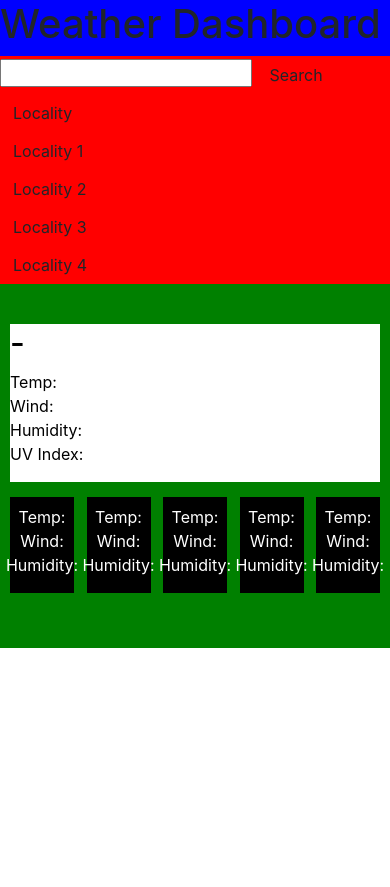
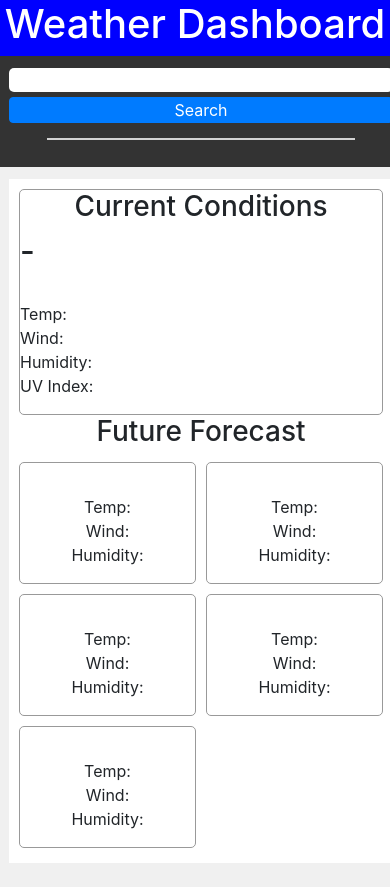
Before and after one commit to wfknowles/weather-dashboard, a plain HTML site: page index.html in a window 390 px wide. Before the commit the page ends 844 px from the top, so only its background shows below. Drawn offline with nearby package versions, Linux system fonts and the light colour scheme; no server answers.

Commit message:
Front End Error Handling And Load From Memory Complete

```diff
--- a/assets/css/style.css
+++ b/assets/css/style.css
@@ -6,68 +6,129 @@
 
 body {
     font-size: 16px;
+    background-color: white;
 }
 
 #dash-title {
     background: blue;
 }
 
-#dash-menu {
-    background: red;
+.dash-title {
+    text-align: center;
+    color: white;
 }
 
-#dash-body {
-    width: 100%;
-    background: green;
-    padding: 40px;
+.dash-menu-wrapper {
+    display: flex;
+    justify-content: center;
+    background: #333333;
+    padding: 0 !important;
+    margin: 0;
 }
 
-.current-wrapper {
-    width: 100%;
-    background: white;
-    color: black;
+.dash-menu, .dash-body {
+    width: calc(100% - 36px);
+    margin-top: 12px;
+    margin-bottom: 12px;
+    margin-left: 24px;
+    margin-right: 12px;
 }
 
-.current-wrapper > .row {
+.dash-menu-item {
     width: 100%;
-    display: flex;
-    flex-wrap: nowrap;
 }
 
-.five-day-wrapper {
-    width: 100%;
-    margin: 0 !important;
-    padding: 0 !important
+.dash-menu-item-separator {
+    width: 80%;
+    border-top: 2px solid lightgray;
+    margin: 15px auto;
 }
 
-.five-day-wrapper > .row {
+.dash-form > input {
     width: 100%;
-    display: flex;
-    flex-wrap: nowrap;
-    justify-content: space-between;
-    margin: 15px 0 !important;
-    padding: 0 !important;
-}
-
-.five-day-wrapper .five-day {
-    width: 100%;
-    background: black;
-    color: white;
-    text-align: center;
-    margin: 0 !important;
-    padding: 0 !important;
-}
-
-.five-day-wrapper .five-day > .row {
-    width: 100%;
-    display: flex;
-    flex-wrap: nowrap;
-    justify-content: center;
+    border: lightgray;
+    border-radius: 5px;
     margin: 0;
     padding: 0;
 }
 
+.dash-form > button {
+    width: 100%;
+    margin: 0;
+    margin-top: 5px;
+    padding: 0
+}
 
+.dash-history .history-item-wrapper {
+    width: 100%;
+}
+
+.dash-history .history-item-wrapper .history-item {
+    width: 100%;
+    border: none;
+    border-radius: 5px;
+    background: white;
+    margin-bottom: 10px;
+}
+
+.dash-body-wrapper {
+    display: flex;
+    justify-content: center;
+    background: #f0f0f0;
+    padding: 0 !important;
+    margin: 0;
+}
+
+
+.dash-module-wrapper {
+    background: white;
+    width: 100%;
+    padding: 10px;
+}
+
+.dash-module-wrapper:first-child {
+    margin-bottom: 12px;
+}
+
+/* .dash-module {
+    padding: 10px;
+} */
+
+.dash-border {
+    border: 1px solid #999999;
+    border-radius: 5px;
+}
+
+#forcast-current {
+    padding: 10px;
+}
+
+#forecase-current > div {
+    width: 100%;
+}
+
+#forecast-future {
+    width: 100%;
+}
+
+#forecast-future > div {
+    width: 100%;
+    display: flex;
+    flex-wrap: wrap;
+    justify-content: space-between;
+}
+
+#forecast-future .forecast-future-day{
+    width: 100%;
+    margin: 0;
+    padding: 0;
+    background-color: white;
+}
+
+#forecast-future .forecast-future-day > div {
+    width: 100%;
+    text-align: center;
+}
 .col-md-20 {
     width: calc(20% - 10px);
     margin: 0;
@@ -75,7 +136,7 @@ body {
 }
 
 .uvindex {
-    padding: 10px;
+    padding: 5px 10px;
     color: white
 }
 
@@ -95,3 +156,24 @@ body {
 .uvindex.very-high {
     background-color: red;
 }
+
+/* MEDIA QUERY FOR MEDIA LARGER THAN PHONE */
+@media screen and (max-width: 575px) {
+    .col-md-20 {
+        width: calc(50% - 5px);
+        margin: 0;
+        padding: 0;
+    }
+
+    .dash-body, .dash-body {
+        width: 100%;
+    }
+
+    .dash-module > h3 {
+        text-align: center;
+    }
+
+    #forecast-future .forecast-future-day {
+        margin: 5px 0;
+    }
+}
--- a/assets/js/script.js
+++ b/assets/js/script.js
@@ -4,28 +4,47 @@ const defaultSearchHistory = [];
 //Get searchHistory from localStorage
 function getSearchHistory() {
     var searchHistory = JSON.parse(localStorage.getItem('searchHistory')) || defaultSearchHistory;
-    // var searchHistory = defaultSearchHistory;
     return searchHistory;
 }
 
 //Set setHistory to localStorage
 function setSearchHistory(searchHistory) {
     localStorage.setItem('searchHistory', JSON.stringify(searchHistory));
+    renderSearchHistory(searchHistory);
 }
 
 async function weatherDashboardInit() {
 
-    //Current Weather Test
-    var weatherReport = await searchWeatherReport("Olathe,KS,USA");
-    // console.log("weatherDashboardInit", weatherReport);
+    //Get Search History
+    var searchHistory = await getSearchHistory();
 
+    if (searchHistory) {
+        renderSearchHistory(searchHistory);
+        var weatherReport = await getWeatherReport(searchHistory[0]);
+        if (weatherReport) {
             renderWeatherReport(weatherReport);
+        }
+    } else {
+        //No searchHistory
+    }
 
 }
 
+function renderSearchHistory(searchHistory) {
+    var html = "";
+    $(searchHistory).each(function(i, el){
+        html += '<div class="history-item-wrapper">';
+        html += '<button class="history-item" data-name="'+el.name+'" data-lat="'+el.lat+'" data-lon="'+el.lon+'">'+el.name+'</button>';
+        html += '</div>';
+    });
+    $("#dash-history").html(html);
+}
+
 function renderWeatherReport(weatherReport) {
+    if (weatherReport) {
         renderCurrent(weatherReport.current);
         renderFiveDay(weatherReport.fiveDay);
+    }
 }
 
 function renderCurrent(weatherObj) {
@@ -33,20 +52,20 @@ function renderCurrent(weatherObj) {
     $("#current-city").html(weatherObj.name);
     $("#current-date").html(weatherObj.date);
     $("#current-icon").attr("src", "http://openweathermap.org/img/wn/"+weatherObj.icon+"@2x.png");
-    $("#current-temp").html(parseKelvinToFahrenheit(weatherObj.temp));
-    $("#current-wind").html(weatherObj.windspeed);
-    $("#current-humidity").html(weatherObj.humidity);
+    $("#current-temp").html(parseKelvinToFahrenheit(weatherObj.temp) + "°F");
+    $("#current-wind").html(weatherObj.windspeed + "°");
+    $("#current-humidity").html(weatherObj.humidity + "%");
     $("#current-uv").html(weatherObj.uvindex).addClass(status);
 }
 
 function renderFiveDay(weatherObjArr) {
     $(weatherObjArr).each(function(i, el) {
-        var fiveDayId = "#five-day-" + i;
-        $(fiveDayId).find(".five-day-date").html(el.date);
-        $(fiveDayId).find(".five-day-icon").attr("src", "http://openweathermap.org/img/wn/"+el.icon+"@2x.png");
-        $(fiveDayId).find(".five-day-temp").html(parseKelvinToFahrenheit(el.temp.max));
-        $(fiveDayId).find(".five-day-wind").html(el.windspeed);
-        $(fiveDayId).find(".five-day-humidity").html(el.humidity);
+        var forecastId = "#forecast-future-" + i;
+        $(forecastId).find(".forecast-future-date").html(el.date);
+        $(forecastId).find(".forecast-future-icon").attr("src", "http://openweathermap.org/img/wn/"+el.icon+"@2x.png");
+        $(forecastId).find(".forecast-future-temp").html(parseKelvinToFahrenheit(el.temp.max) + "°F");
+        $(forecastId).find(".forecast-future-wind").html(el.windspeed + "°");
+        $(forecastId).find(".forecast-future-humidity").html(el.humidity + "%");
     });
 }
 
@@ -75,16 +94,45 @@ function getUvIndexStatus(index) {
     return status;
 }
 
-async function searchWeatherReport(locale) {
+async function searchWeatherReport(locale, kill = false) {
+
     var geoData = await getGeoData(locale);
 
+    if (geoData) {
         // Add geoData to searchHistory array
         addGeoDataToSearchHistory(geoData);
 
         // Get weatherReport
         var weatherReport = await getWeatherReport(geoData);
         return weatherReport;
+
+    } else {
+        // No geoData, Rescue or Error
+        if(!kill) {
+            //Rescue Response
+            var rescueReport = await rescueWeatherReport(locale);
+            return rescueReport;
+        } else {
+            //Error Response
+            return false;
         }
+    }
+}
+
+async function rescueWeatherReport(locale) {
+    //Add USA to string, Check if successful
+    var usaFix = locale + ", USA";
+    var usaFixResponse = await searchWeatherReport(usaFix, true);
+
+    if (usaFixResponse) {
+        return usaFixResponse;
+    } else {
+        // Try future rescue attempt;
+        return false;
+    }
+
+}
+
 
 function addGeoDataToSearchHistory(geoData) {
     var searchHistory = getSearchHistory();
@@ -102,14 +150,17 @@ function getGeoData(locale) {
     var fetchData = fetch(fetchURL)
     .then(response => response.json())
     .then(function(data){
+        if (data.length > 0) {
             var geoData = {
                 name: data[0].name,
                 lat: data[0].lat,
                 lon: data[0].lon
             }
             return geoData;
+        } else {
+            return false;
+        }
     })
-
     return fetchData;
 }
 
@@ -150,3 +201,26 @@ function parseWeatherObj(cityName, weatherObj) {
 }
 
 weatherDashboardInit();
+
+$(document).on('click', ".history-item", async function(e){
+    e.preventDefault;
+    var geoData = {
+        name: e.target.dataset.name,
+        lat: e.target.dataset.lat,
+        lon: e.target.dataset.lon
+    };
+    var weatherReport = await getWeatherReport(geoData);
+    renderWeatherReport(weatherReport);
+});
+
+$(document).on("click", "#dash-search-submit", async function(e){
+    e.preventDefault();
+    var input = $('#locale-input').val().trim();
+    if (input){
+        var weatherReport = await searchWeatherReport(input);
+        if (weatherReport){
+            renderWeatherReport(weatherReport);
+            $('#locale-input').val('');
+        }
+    }
+});
--- a/index.html
+++ b/index.html
@@ -11,64 +11,39 @@
 <body>
     <header>
         <div class="row" id="dash-title">
-            <div class="col-md-12">
+            <div class="col-md-12 dash-title">
                 <h1>Weather Dashboard</h1>
             </div>
         </div>
     </header>
     <main>
         <div class="row">
-            <div class="col-md-2" id="dash-menu">
-                <div class="row">
-                    <div class="col-md-12" id="dash-form">
-                        <input type="text" name="locality" value="" class="input" id="localityInput" />
-                        <button class="btn btn-large" id="localityBtn">
+            <div class="col-md-2 dash-menu-wrapper">
+                <div class="dash-menu" id="dash-menu">
+                    <div class="dash-menu-item dash-form">
+                        <input type="text" name="locality" value="" class="input" id="locale-input" />
+                        <button class="btn btn-large btn-primary" id="dash-search-submit">
                             Search
                         </button>
                     </div>
-                    <div class="col-md-12" id="dash-history">
-                        <div class="row">
-                            <div class="col-md-12 local-history-wrapper">
-                                <button class="btn locale-history-item" data-id="0">
-                                    Locality
-                                </button>
-                            </div>
-                            <div class="col-md-12 locale-history-wrapper">
-                                <button class="btn locale-history-item" data-id="1">
-                                    Locality 1
-                                </button>
-                            </div>
-                            <div class="col-md-12 locale-history-wrapper">
-                                <button class="btn locale-history-item" data-id="2">
-                                    Locality 2
-                                </button>
-                            </div>
-                            <div class="col-md-12 locale-history-wrapper">
-                                <button class="btn locale-history-item" data-id="3">
-                                    Locality 3
-                                </button>
-                            </div>
-                            <div class="col-md-12 locale-history-wrapper">
-                                <button class="btn locale-history-item" data-id="4">
-                                    Locality 4
-                                </button>
+                    <div class="dash-menu-item-separator"></div>
+                    <div class="dash-menu-item dash-history" id="dash-history"></div>
                 </div>
             </div>
-                    </div>
-                </div>
-            </div>
-            <div class="col-md-10" id="dash-body">
-                <div class="row">
-                    <div class="col-md-12 current-wrapper" id="forecast-current">
-                        <div class="row">
+            <div class="col-md-10 dash-body-wrapper">
+                <div class="dash-body" id="dash-body">
+                    <div class="dash-module-wrapper">
+                        <div class="dash-module dash-border" id="forecast-current">
+                            <h3>Current Conditions</h3>
+                            <div>
                                 <h2>
                                     <span id="current-city"></span> - <span id="current-date"></span>
                                 </h2>
                             </div>
-                        <div class="row">
+                            <div>
                                 <img src="" id="current-icon" alt=""/>
                             </div>
-                        <div class="row">
+                            <div>
                                 <p>
                                     Temp: <span id="current-temp"></span><br>
                                     Wind: <span id="current-wind"></span><br>
@@ -78,22 +53,25 @@
                                 </p>
                             </div>
                         </div>
-                    <div class="col-md-12 five-day-wrapper" id="forecast-five-day">
-                        <div class="row">
+
+
+                    <div class="dash-module" id="forecast-future">
+                        <h3>Future Forecast</h3>
+                        <div>
                             <!-- Five Day 0 -->
-                            <div class="col-md-20" >
-                                <div class="five-day" id="five-day-0">
-                                    <div class="row">
-                                        <h4 class="five-day-date"></h4>
+                            <div class="col-md-20">
+                                <div class="forecast-future-day dash-border" id="forecast-future-0">
+                                    <div>
+                                        <h4 class="forecast-future-date"></h4>
                                     </div>
-                                    <div class="row">
-                                        <img src="" class="five-day-icon" alt=""/>
+                                    <div>
+                                        <img src="" class="forecast-future-icon" alt=""/>
                                     </div>
-                                    <div class="row">
+                                    <div>
                                         <p>
-                                            Temp: <span class="five-day-temp"></span><br>
-                                            Wind: <span class="five-day-wind"></span><br>
-                                            Humidity: <span class="five-day-humidity"></span>
+                                            Temp: <span class="forecast-future-temp"></span><br>
+                                            Wind: <span class="forecast-future-wind"></span><br>
+                                            Humidity: <span class="forecast-future-humidity"></span>
                                         </p>
                                     </div>
                                 </div>
@@ -101,76 +79,74 @@
 
                             <!-- Five Day 1 -->
                             <div class="col-md-20">
-                                <div class="five-day" id="five-day-1">
-                                    <div class="row">
-                                        <h4 class="five-day-date"></h4>
+                                <div class="forecast-future-day dash-border" id="forecast-future-1">
+                                    <div>
+                                        <h4 class="forecast-future-date"></h4>
                                     </div>
-                                    <div class="row">
-                                        <img src="" class="five-day-icon" alt=""/>
+                                    <div>
+                                        <img src="" class="forecast-future-icon" alt=""/>
                                     </div>
-                                    <div class="row">
+                                    <div>
                                         <p>
-                                            Temp: <span class="five-day-temp"></span><br>
-                                            Wind: <span class="five-day-wind"></span><br>
-                                            Humidity: <span class="five-day-humidity"></span>
+                                            Temp: <span class="forecast-future-temp"></span><br>
+                                            Wind: <span class="forecast-future-wind"></span><br>
+                                            Humidity: <span class="forecast-future-humidity"></span>
                                         </p>
                                     </div>
                                 </div>
                             </div>
-
                             <!-- Five Day 2 -->
                             <div class="col-md-20">
-                                <div class="five-day" id="five-day-2">
-                                    <div class="row">
-                                        <h4 class="five-day-date"></h4>
+                                <div class="forecast-future-day dash-border" id="forecast-future-2">
+                                    <div>
+                                        <h4 class="forecast-future-date"></h4>
                                     </div>
-                                    <div class="row">
-                                        <img src="" class="five-day-icon" alt=""/>
+                                    <div>
+                                        <img src="" class="forecast-future-icon" alt=""/>
                                     </div>
-                                    <div class="row">
+                                    <div>
                                         <p>
-                                            Temp: <span class="five-day-temp"></span><br>
-                                            Wind: <span class="five-day-wind"></span><br>
-                                            Humidity: <span class="five-day-humidity"></span>
+                                            Temp: <span class="forecast-future-temp"></span><br>
+                                            Wind: <span class="forecast-future-wind"></span><br>
+                                            Humidity: <span class="forecast-future-humidity"></span>
                                         </p>
                                     </div>
                                 </div>
                             </div>
-
                             <!-- Five Day 3 -->
                             <div class="col-md-20">
-                                <div class="five-day" id="five-day-3">
-                                    <div class="row">
-                                        <h4 class="five-day-date"></h4>
+                                <div class="forecast-future-day dash-border" id="forecast-future-3">
+                                    <div>
+                                        <h4 class="forecast-future-date"></h4>
                                     </div>
-                                    <div class="row">
-                                        <img src="" class="five-day-icon" alt=""/>
+                                    <div>
+                                        <img src="" class="forecast-future-icon" alt=""/>
                                     </div>
-                                    <div class="row">
+                                    <div>
                                         <p>
-                                            Temp: <span class="five-day-temp"></span><br>
-                                            Wind: <span class="five-day-wind"></span><br>
-                                            Humidity: <span class="five-day-humidity"></span>
+                                            Temp: <span class="forecast-future-temp"></span><br>
+                                            Wind: <span class="forecast-future-wind"></span><br>
+                                            Humidity: <span class="forecast-future-humidity"></span>
                                         </p>
                                     </div>
                                 </div>
                             </div>
-
                             <!-- Five Day 4 -->
                             <div class="col-md-20">
-                                <div class="five-day" id="five-day-4">
-                                    <div class="row">
-                                        <h4 class="five-day-date"></h4>
+                                <div class="forecast-future-day dash-border" id="forecast-future-4">
+                                    <div>
+                                        <h4 class="forecast-future-date"></h4>
                                     </div>
-                                    <div class="row">
-                                        <img src="" class="five-day-icon" alt=""/>
+                                    <div>
+                                        <img src="" class="forecast-future-icon" alt=""/>
                                     </div>
-                                    <div class="row">
+                                    <div>
                                         <p>
-                                            Temp: <span class="five-day-temp"></span><br>
-                                            Wind: <span class="five-day-wind"></span><br>
-                                            Humidity: <span class="five-day-humidity"></span>
+                                            Temp: <span class="forecast-future-temp"></span><br>
+                                            Wind: <span class="forecast-future-wind"></span><br>
+                                            Humidity: <span class="forecast-future-humidity"></span>
                                         </p>
+                                    </div>
                                 </div>
                             </div>
                         </div>
```
Lines whose indentation alone changed are shown as unchanged.
